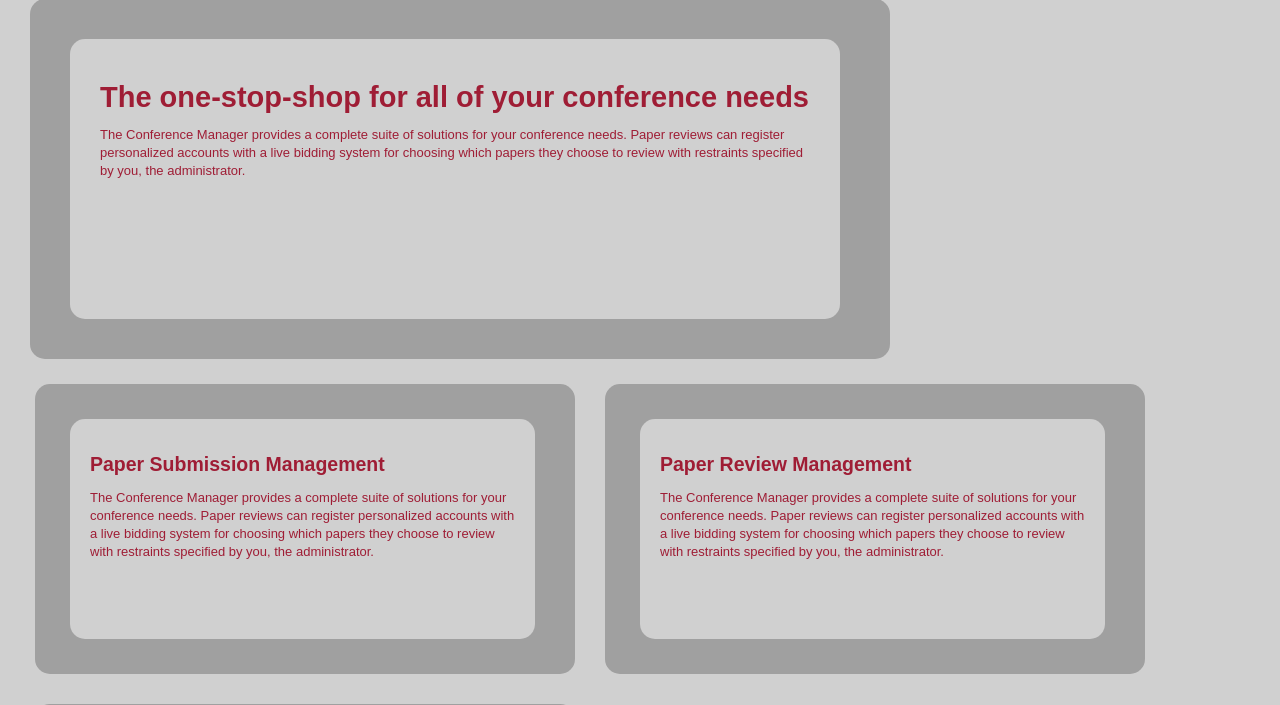
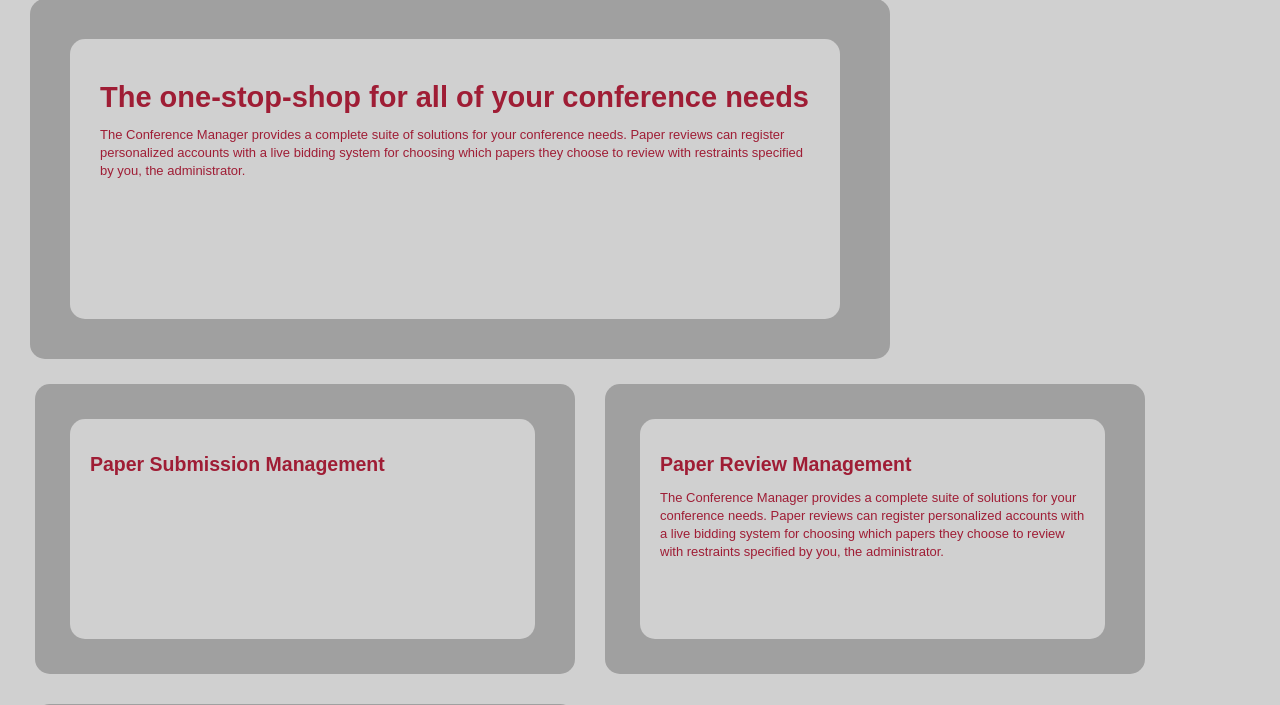
Before and after one commit to PikaJew002/ConferenceManager, a PHP site: page /?page=index in a window 1280 px wide. Shown: the part 386-1091 px from the top of the page. Run offline with PHP 8.4, Linux system fonts and the light colour scheme.

Commit message:
Deleted duplicate content

```diff
--- a/inc/index.php
+++ b/inc/index.php
@@ -14,9 +14,7 @@
       <div class="content">
         <h2>Paper Submission Management</h2>
         <p>
-          The Conference Manager provides a complete suite of solutions for your conference needs.
-          Paper reviews can register personalized accounts with a live bidding system for choosing
-          which papers they choose to review with restraints specified by you, the administrator.
+
         </p>
       </div>
     </div>
```
